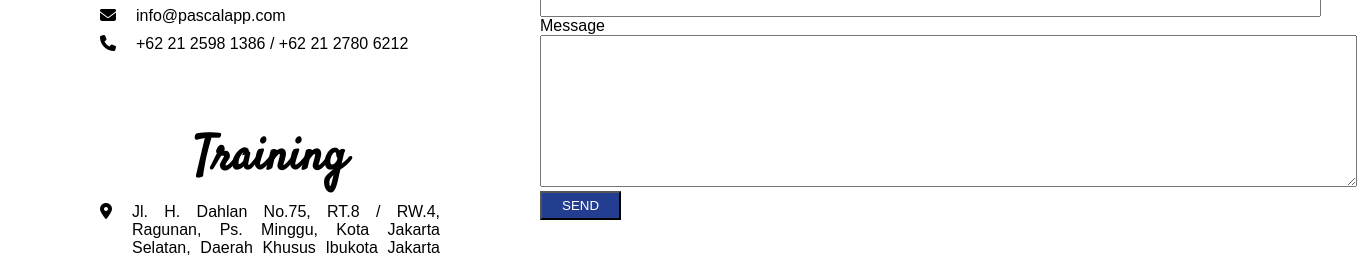
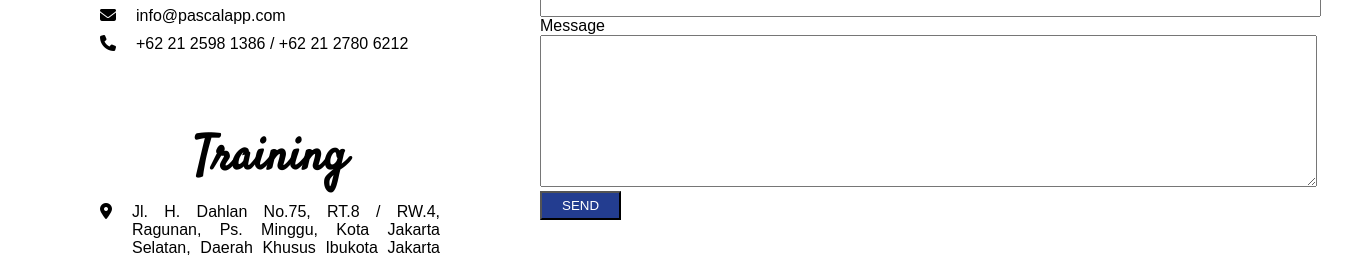
Before and after one commit to fairuzikbar/enigma-pascal-frontend, a website: page index.html in a window 1280 px wide. Shown: the part 3568-3825 px from the top of the page, 1357 px wide, since content can reach past the window. Drawn offline with Linux system fonts and the light colour scheme.

Commit message:
[EDIT] reduce cols on message

```diff
--- a/index.html
+++ b/index.html
@@ -148,7 +148,7 @@
             <label for="email">Email</label><br>
             <input type="email" name="email" size="95%" required><br>
             <label for="message">Message</label><br>
-            <textarea name="message" id="" cols="100%" rows="10" required></textarea>
+            <textarea name="message" id="" cols="95%" rows="10" required></textarea>
 
             <button type="submit" class="button">SEND</button>
           </form>
```
